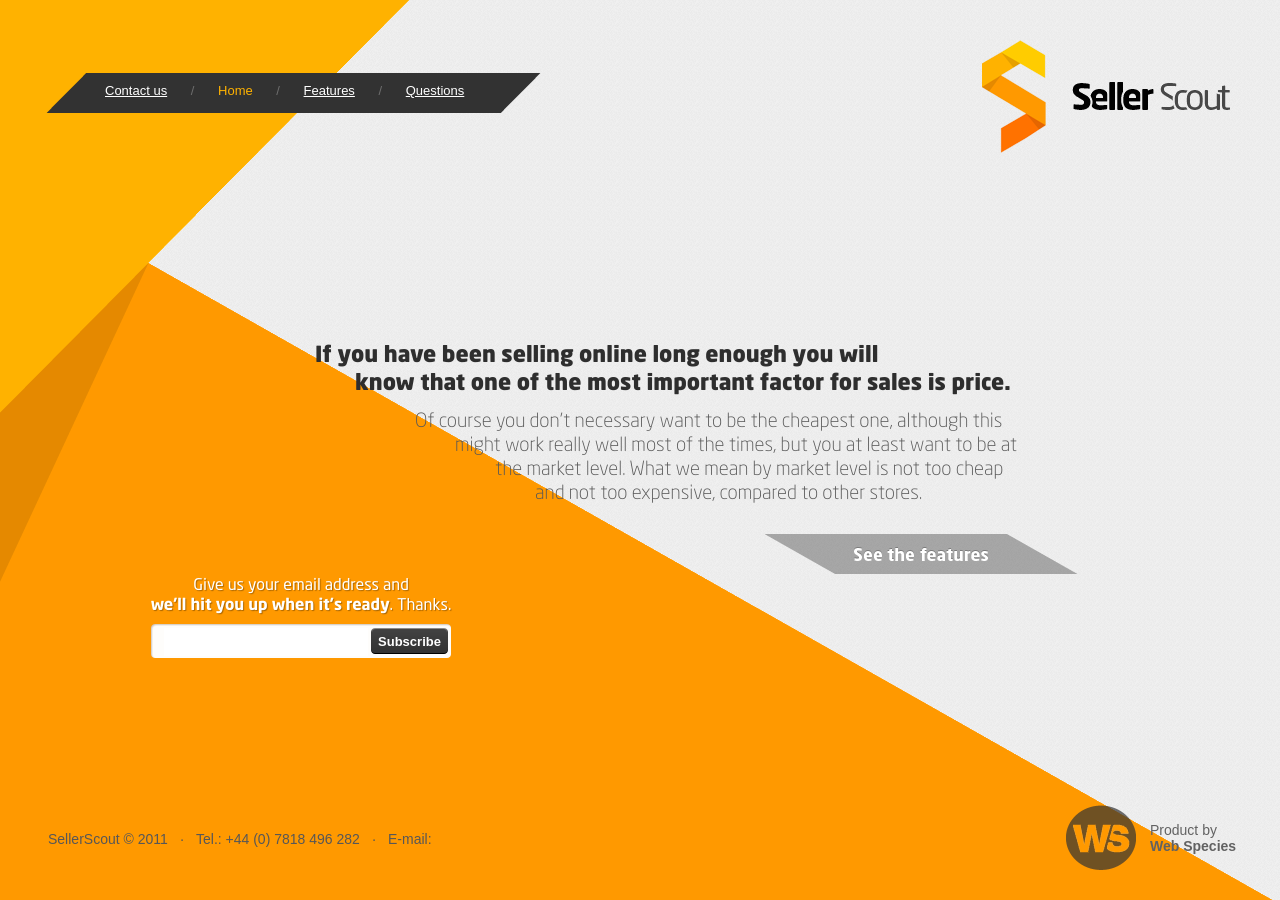
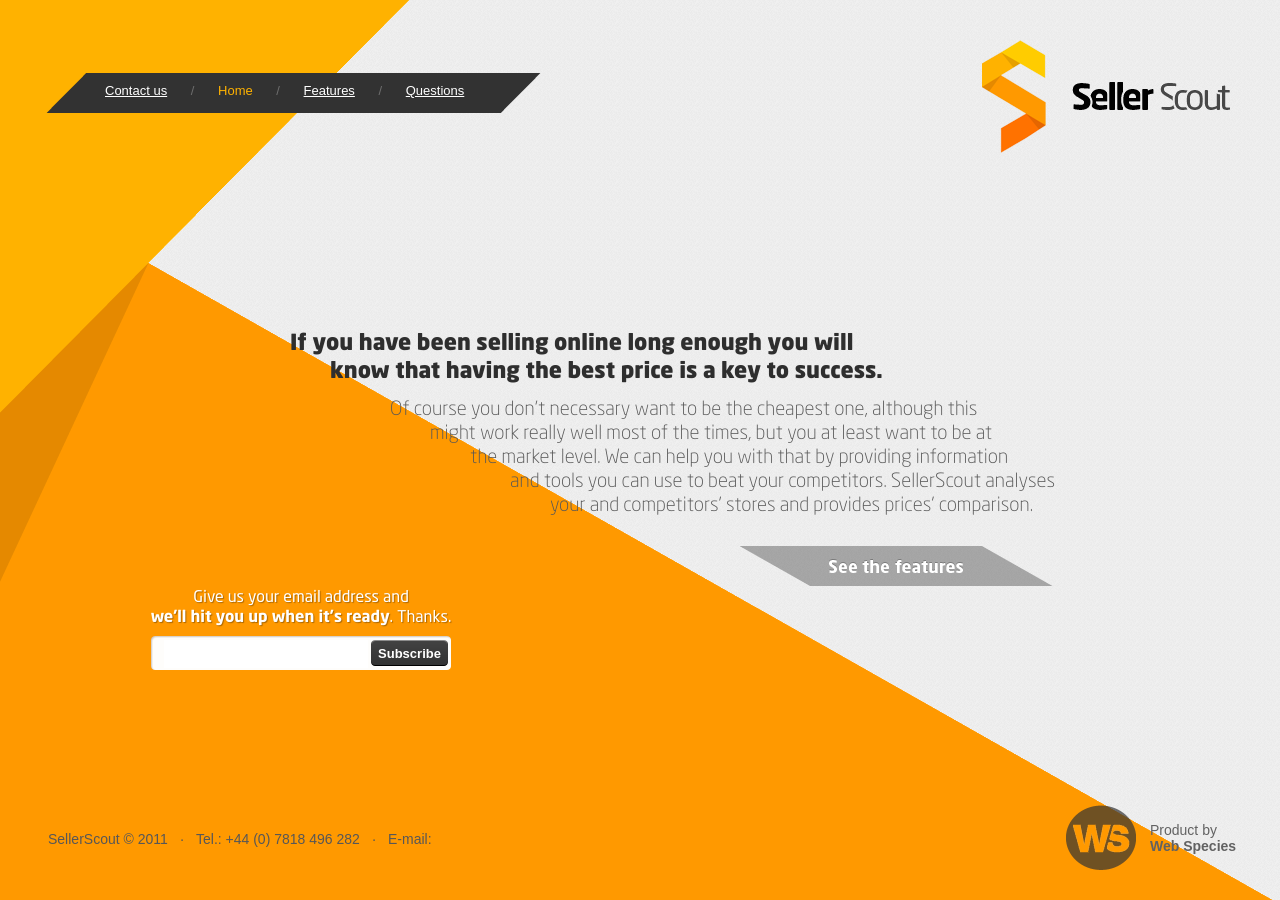
Before and after one commit to juokaz/sellerscout, a Jekyll site: the page built from index.html, in a window 1280 px wide. Built offline with Jekyll 4.4.1, drawn with Linux system fonts in a browser that asks for light colours.

Commit message:
Home cleanup

```diff
--- a/_includes/home.markdown
+++ b/_includes/home.markdown
@@ -4,13 +4,14 @@
         <div class="slide-inner">
             <h1>
                 <span>If you have been selling online long enough you will</span>
-                <span class="second">know that one of the most important factor for sales is price.</span>
+                <span class="second">know that having the best price is a key to success.</span>
             </h1>
             <h2>
                 <span>Of course you don’t necessary want to be the cheapest one, although this</span>
                 <span class="second">might work really well most of the times, but you at least want to be at</span>
-                <span class="third">the market level. What we mean by market level is not too cheap</span>
-                <span class="forth">and not too expensive, compared to other stores.</span>
+                <span class="third">the market level. We can help you with that by providing information</span>
+                <span class="fourth">and tools you can use to beat your competitors. SellerScout analyses</span>
+                <span class="fifth">your and competitors' stores and provides prices' comparison.</span>
             </h2>
             <a href="/features" class="features menu-link" title="See the features"></a>
 
--- a/_layouts/default.html
+++ b/_layouts/default.html
@@ -6,7 +6,7 @@
 <head>
     <meta charset="utf-8">
     <title>{% if page.title %}{{ page.title }}{% else %}Competitor Price Monitoring for e-commerce stores{% endif %} - SellerScout</title>
-    <meta name="description" content="">
+    <meta name="description" content="If you have been selling online long enough you will know that having the best price is a key to success.">
     <meta name="keywords" content="">
     <meta name="author" content="Web Species Ltd">
     <meta http-equiv="X-UA-Compatible" content="IE=edge,chrome=1">
--- a/styles/style.css
+++ b/styles/style.css
@@ -124,6 +124,7 @@
 #contacts-form textarea {width: 406px; height: 71px;}
 
 /*Home*/
+.home .slide-inner {width: 900px;}
 .home-parent {background: url(../images/orange_lines.gif) no-repeat;}
 .background {width: 100%; height: 100%; position: absolute; left: 0px; top: 0px; z-index: -2; overflow: hidden;}
 .background img {width:1804px; height: 1200px;}
@@ -132,7 +133,8 @@
 .home span {display: inline-block;}
 .home span.second {margin-left: 40px;}
 .home span.third {margin-left: 80px;}
-.home span.forth {margin-left: 120px;}
+.home span.fourth {margin-left: 120px;}
+.home span.fifth {margin-left: 160px;}
 .home a.features {margin-left: 550px; margin-top: 30px; display: block; width: 313px; height: 40px; background: url(../images/see_the_features.png) no-repeat;}
 .home a.features:hover {background-position: 0 -40px;}
 #subscribe {color: #ffffff; font-family: "NeoSansProRegular"; font-size: 16px; text-align: center; position: absolute; left: 150px; text-shadow: #ad6800 1px 1px 1px;}
```
